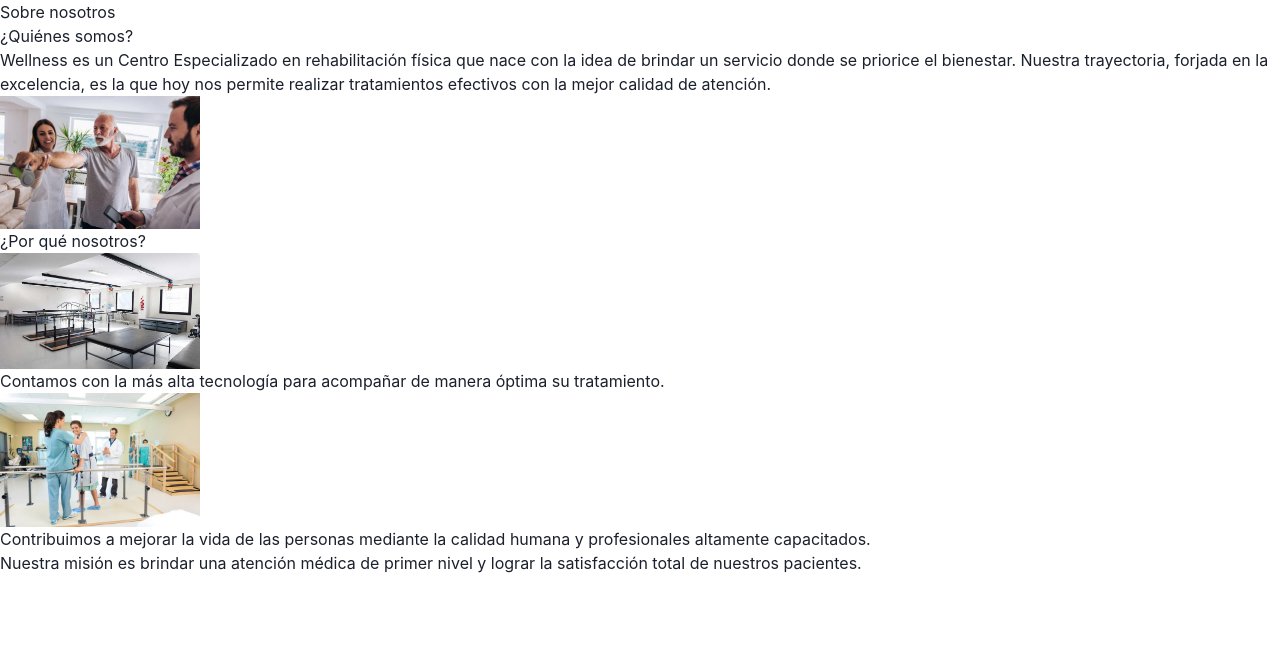
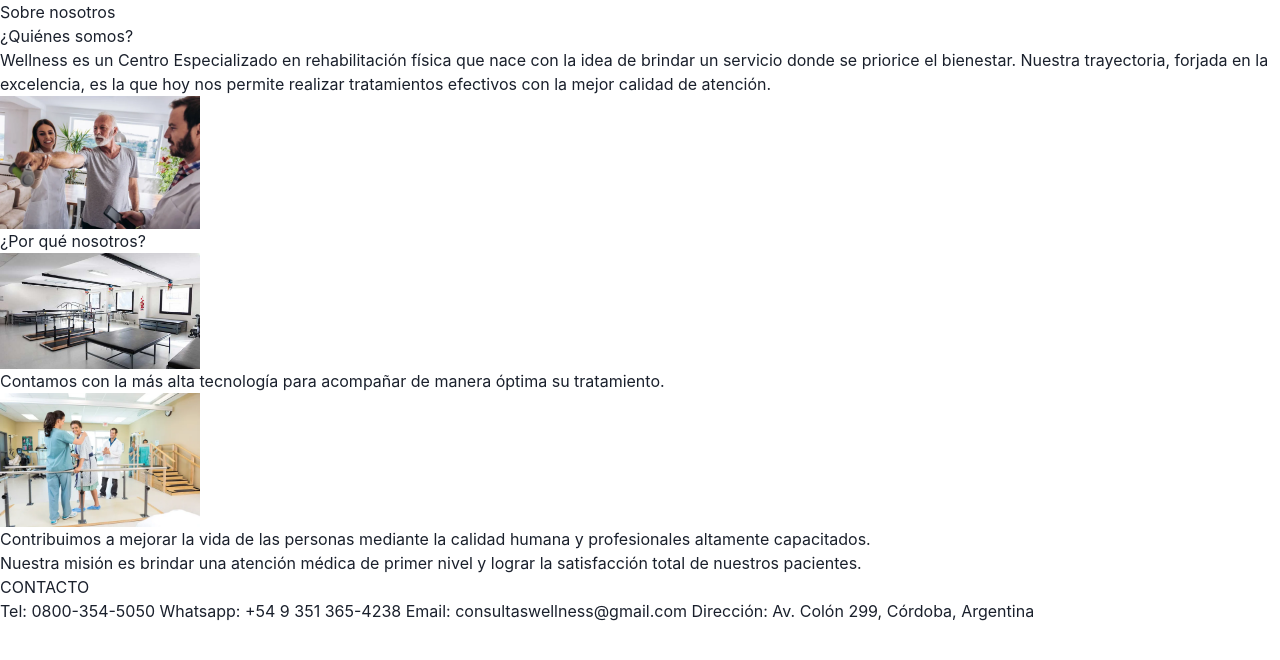
Before and after one commit to donlluque/PF-Wellness, a React (Create React App) app in the folder client/: page /about in a window 1280 px wide. Shown: the top 660 px of the page. Built offline with nearby package versions, Linux system fonts and the light colour scheme; no server answers.

Commit message:
features/front/components/about-staff

```diff
--- a/client/src/components/About.jsx
+++ b/client/src/components/About.jsx
@@ -26,7 +26,16 @@ function About() {
       </div>
     </div>
    <h3>Nuestra misión es brindar una atención médica de primer nivel y lograr la satisfacción total de nuestros pacientes.</h3>
+   <h2>CONTACTO</h2>
+   <div>
+    <p>Tel: 0800-354-5050
+       Whatsapp: +54 9 351 365-4238
+       Email: consultaswellness@gmail.com
+       Dirección: Av. Colón 299, Córdoba, Argentina
+    </p>
+    </div>
   </div>
+
   );
 }
 
--- a/client/src/components/Staff.jsx
+++ b/client/src/components/Staff.jsx
@@ -1,5 +1,5 @@
 function Staff() {
-  return <div>Staff</div>;
+  return( <div>Staff</div>);
 }
 
 export default Staff;
```
